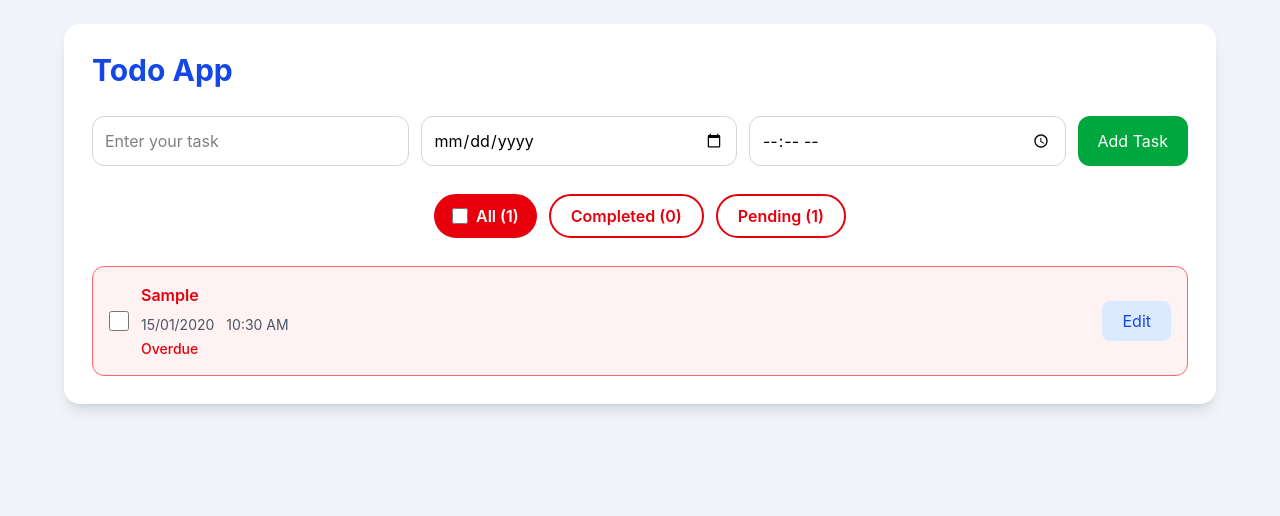
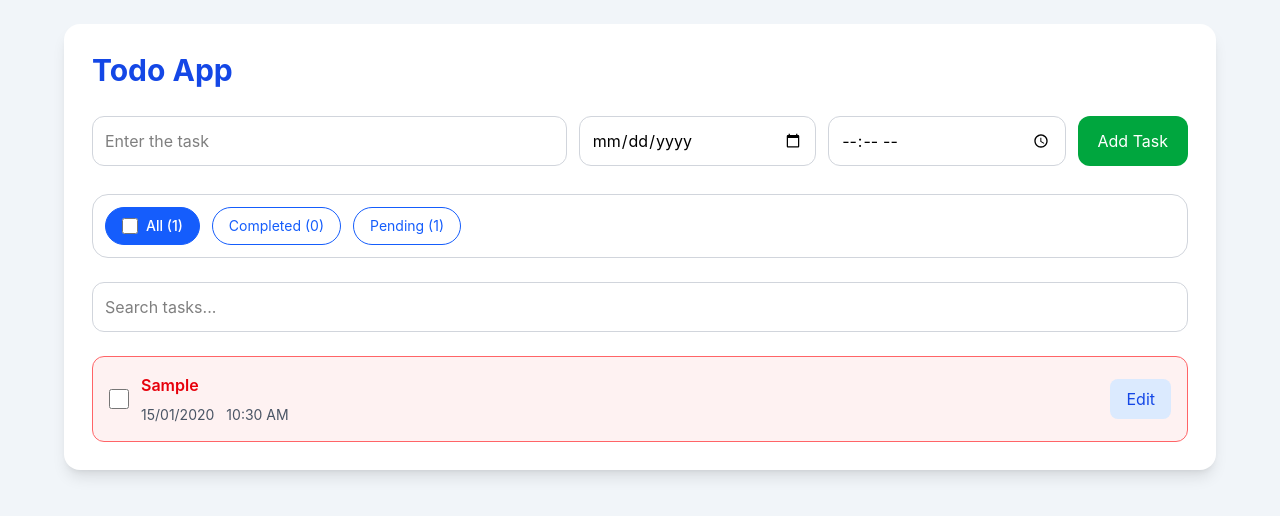
Before and after one commit to Oohitharamesh02/todo-list-app, a React (Vite) app: page / in a window 1280 px wide. Both pictures are taken after typing "Sample", "2020-01-15", "10:30" into the empty fields and a click on the button "Add Task". Shown: the top 516 px of the page. Built offline with nearby package versions, Linux system fonts and the light colour scheme.

Commit message:
Update todo app UI

```diff
--- a/src/components/Todo.jsx
+++ b/src/components/Todo.jsx
@@ -8,6 +8,7 @@ function Todo() {
   const [todos, setTodos] = useState([]);
   const [editIndex, setEditIndex] = useState(null);
   const [activeTab, setActiveTab] = useState("All");
+  const [search, setSearch] = useState("");
   const [currentTime, setCurrentTime] = useState(new Date());
 
   useEffect(() => {
@@ -17,20 +18,6 @@ function Todo() {
 
     return () => clearInterval(timer);
   }, []);
-
-  const getDeadline = (date, time) => {
-    if (!date || !time) {
-      return null;
-    }
-
-    const deadline = new Date(date + "T" + time);
-
-    if (isNaN(deadline.getTime())) {
-      return null;
-    }
-
-    return deadline;
-  };
 
   const formatDate = (date) => {
     if (!date) return "";
@@ -45,13 +32,12 @@ function Todo() {
     const parts = time.split(":");
     let hours = Number(parts[0]);
     const minutes = parts[1];
-
     const period = hours >= 12 ? "PM" : "AM";
 
     hours = hours % 12;
-    hours = hours === 0 ? 12 : hours;
+    if (hours === 0) hours = 12;
 
-    return String(hours).padStart(2, "0") + ":" + minutes + " " + period;
+    return hours + ":" + minutes + " " + period;
   };
 
   const handleAdd = () => {
@@ -106,12 +92,8 @@ function Todo() {
   const handleCheck = (index) => {
     const newTodos = todos.map((todo, i) => {
       if (i === index) {
-        return {
-          ...todo,
-          completed: !todo.completed
-        };
+        return { ...todo, completed: !todo.completed };
       }
-
       return todo;
     });
 
@@ -141,6 +123,10 @@ function Todo() {
     filteredTodos = pending;
   }
 
+  filteredTodos = filteredTodos.filter((todo) =>
+    todo.text.toLowerCase().includes(search.toLowerCase())
+  );
+
   return (
     <div className="min-h-screen bg-slate-100 p-4 sm:p-6">
       <div className="max-w-6xl mx-auto bg-white p-5 sm:p-7 rounded-2xl shadow-lg">
@@ -149,11 +135,10 @@ function Todo() {
           Todo App
         </h1>
 
-        <div className="grid grid-cols-1 sm:grid-cols-[1fr_1fr_1fr_auto] gap-3 mb-7">
-
+        <div className="grid grid-cols-1 sm:grid-cols-[2fr_1fr_1fr_auto] gap-3 mb-7">
           <input
             type="text"
-            placeholder="Enter your task"
+            placeholder="Enter the task"
             value={task}
             onChange={(e) => setTask(e.target.value)}
             className="w-full border border-gray-300 p-3 rounded-xl outline-none focus:border-blue-500"
@@ -192,26 +177,25 @@ function Todo() {
           </div>
         </div>
 
-        <div className="flex justify-center items-center gap-3 mb-7 flex-wrap">
+        <div className="border border-gray-300 rounded-2xl p-3 mb-6">
+          <div className="flex justify-start items-center gap-3 flex-wrap">
 
-          <div
-            className={`flex items-center gap-2 px-4 py-2 rounded-full border-2 border-red-600 ${
+            <div className={`flex items-center gap-2 px-4 py-2 rounded-full border border-blue-600 ${
               activeTab === "All"
-                ? "bg-red-600 text-white"
-                : "bg-white text-red-600"
-            }`}
-          >
+                ? "bg-blue-600 text-white"
+                : "bg-white text-blue-600"
+            }`}>
               <input
                 type="checkbox"
                 checked={allCompleted}
                 onChange={(e) => handleSelectAll(e.target.checked)}
                 disabled={todos.length === 0}
-              className="w-4 h-4 cursor-pointer accent-white"
+                className="w-4 h-4 cursor-pointer"
               />
 
               <button
                 onClick={() => setActiveTab("All")}
-              className="font-semibold"
+                className="text-sm font-medium"
               >
                 All ({todos.length})
               </button>
@@ -219,10 +203,10 @@ function Todo() {
 
             <button
               onClick={() => setActiveTab("Completed")}
-            className={`px-5 py-2 rounded-full border-2 border-red-600 font-semibold ${
+              className={`px-4 py-2 text-sm rounded-full border border-blue-600 ${
                 activeTab === "Completed"
-                ? "bg-red-600 text-white"
-                : "bg-white text-red-600 hover:bg-red-50"
+                  ? "bg-blue-600 text-white"
+                  : "bg-white text-blue-600"
               }`}
             >
               Completed ({completed.length})
@@ -230,31 +214,42 @@ function Todo() {
 
             <button
               onClick={() => setActiveTab("Pending")}
-            className={`px-5 py-2 rounded-full border-2 border-red-600 font-semibold ${
+              className={`px-4 py-2 text-sm rounded-full border border-blue-600 ${
                 activeTab === "Pending"
-                ? "bg-red-600 text-white"
-                : "bg-white text-red-600 hover:bg-red-50"
+                  ? "bg-blue-600 text-white"
+                  : "bg-white text-blue-600"
               }`}
             >
               Pending ({pending.length})
             </button>
 
           </div>
+        </div>
+
+        <div className="mb-6">
+          <input
+            type="text"
+            placeholder="Search tasks..."
+            value={search}
+            onChange={(e) => setSearch(e.target.value)}
+            className="w-full border border-gray-300 p-3 rounded-xl outline-none focus:border-blue-500"
+          />
+        </div>
 
         <div className="space-y-3">
-
           {filteredTodos.length === 0 ? (
             <p className="text-center text-gray-500 py-8">
-              No tasks available
+              {search ? "No matching tasks found" : "No tasks available"}
             </p>
           ) : (
             filteredTodos.map((todo) => {
               const index = todos.indexOf(todo);
-              const deadline = getDeadline(todo.date, todo.time);
+              const deadline = new Date(todo.date + "T" + todo.time);
 
               const isOverdue =
                 !todo.completed &&
-                deadline !== null &&
+                todo.date &&
+                todo.time &&
                 deadline < currentTime;
 
               return (
@@ -268,42 +263,32 @@ function Todo() {
                       : "bg-white border-gray-200"
                   }`}
                 >
-
                   <input
                     type="checkbox"
                     checked={todo.completed}
                     onChange={() => handleCheck(index)}
-                    className="w-5 h-5 cursor-pointer accent-blue-600"
+                    className="w-5 h-5 cursor-pointer"
                   />
 
                   <div className="flex-1 min-w-0">
-
-                    <p
-                      className={`font-semibold break-words ${
+                    <p className={`font-semibold break-words ${
                       todo.completed
                         ? "text-green-700"
                         : activeTab === "All" && isOverdue
                         ? "text-red-600"
                         : "text-gray-900"
-                      }`}
-                    >
+                    }`}>
                       {todo.text}
                     </p>
 
-                    <div className="flex gap-3 mt-2 text-sm text-gray-600 flex-wrap">
+                    <div className="flex gap-3 mt-2 text-sm text-gray-600">
                       <span>{formatDate(todo.date)}</span>
                       <span>{formatTime(todo.time)}</span>
                     </div>
 
                     {todo.completed && (
-                      <p className="text-green-600 text-sm font-medium mt-1">
+                      <p className="text-green-600 text-sm mt-1">
                         Completed
-                      </p>
-                    )}
-
-                    {activeTab === "All" && isOverdue && (
-                      <p className="text-red-600 text-sm font-medium mt-1">
-                        Overdue
                       </p>
                     )}
 
@@ -311,17 +296,16 @@ function Todo() {
 
                   <button
                     onClick={() => handleEdit(index)}
-                    className="bg-blue-100 text-blue-700 px-5 py-2 rounded-lg hover:bg-blue-200"
+                    className="bg-blue-100 text-blue-700 px-4 py-2 rounded-lg hover:bg-blue-200"
                   >
                     Edit
                   </button>
-
                 </div>
               );
             })
           )}
+        </div>
 
-        </div>
       </div>
     </div>
   );
```
Lines whose indentation alone changed are shown as unchanged.
